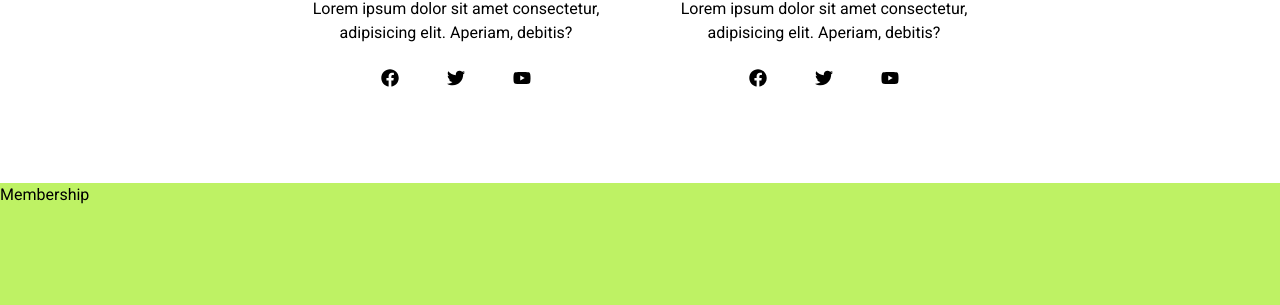
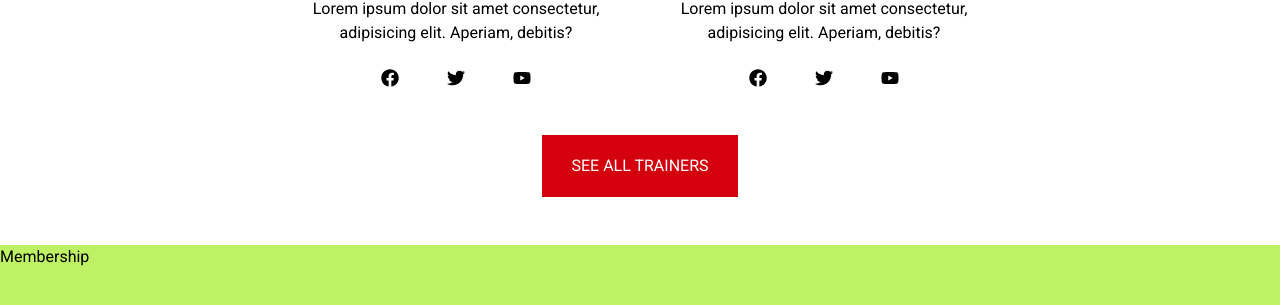
Before and after one commit to Quincy-Fer/fit-physique, a Next.js app: page / in a window 1280 px wide. Shown: the part 4065-4370 px from the top of the page. Built offline with nearby package versions, Linux system fonts and the light colour scheme.

Commit message:
Add animations

```diff
--- a/components/Team.tsx
+++ b/components/Team.tsx
@@ -63,12 +63,29 @@ const Team = () => {
   return (
     <section className="py-12 xl:h-[110vh]" id="team">
       <div className="container mx-auto h-full flex flex-col justify-center items-center">
-        <h2 className="h2 text-center mb-6">Our Trainers</h2>
+        <motion.h2
+          variants={fadeIn("up", 0.4)}
+          initial="hidden"
+          whileInView={"show"}
+          viewport={{ once: false, amount: 0.2 }}
+          className="h2 text-center mb-6"
+        >
+          Our Trainers
+        </motion.h2>
         {/* trainers grid */}
-        <div className="grid grid-cols-1 md:grid-cols-2 xl:grid-cols-4 gap-12 mb-12">
+        <motion.div
+          variants={fadeIn("up", 0.6)}
+          initial="hidden"
+          whileInView={"show"}
+          viewport={{ once: false, amount: 0.2 }}
+          className="grid grid-cols-1 md:grid-cols-2 xl:grid-cols-4 gap-12 mb-12"
+        >
           {trainerData.map((item, index) => {
             return (
-              <div className="flex flex-col items-center text-center" key={index}>
+              <div
+                className="flex flex-col items-center text-center"
+                key={index}
+              >
                 {/* image  */}
                 <div className="relative  w-[320px] h-[360px] mx-auto mb-4">
                   <Image src={item.image} alt="" fill />
@@ -76,8 +93,12 @@ const Team = () => {
                 {/* text */}
                 <div>
                   <h4 className="h4 mb-2">{item.name}</h4>
-                  <p className="uppercase text-xs tracking-[3px] mb-2">{item.role}</p>
-                  <p className="mb-6 max-w-[320px] mx-auto">{item.description}</p>
+                  <p className="uppercase text-xs tracking-[3px] mb-2">
+                    {item.role}
+                  </p>
+                  <p className="mb-6 max-w-[320px] mx-auto">
+                    {item.description}
+                  </p>
                   <div className="flex gap-12 justify-center">
                     {item.social.map((social, index) => {
                       return (
@@ -96,7 +117,19 @@ const Team = () => {
               </div>
             );
           })}
-        </div>
+        </motion.div>
+        {/* btn */}
+        <motion.div
+          variants={fadeIn("up", 0.6)}
+          initial="hidden"
+          whileInView={"show"}
+          viewport={{ once: false, amount: 0.2 }}
+        >
+          <CustomButton
+            text="See All Trainers"
+            containerStyles="w-[196px] h-[62px]"
+          />
+        </motion.div>
       </div>
     </section>
   );
```
